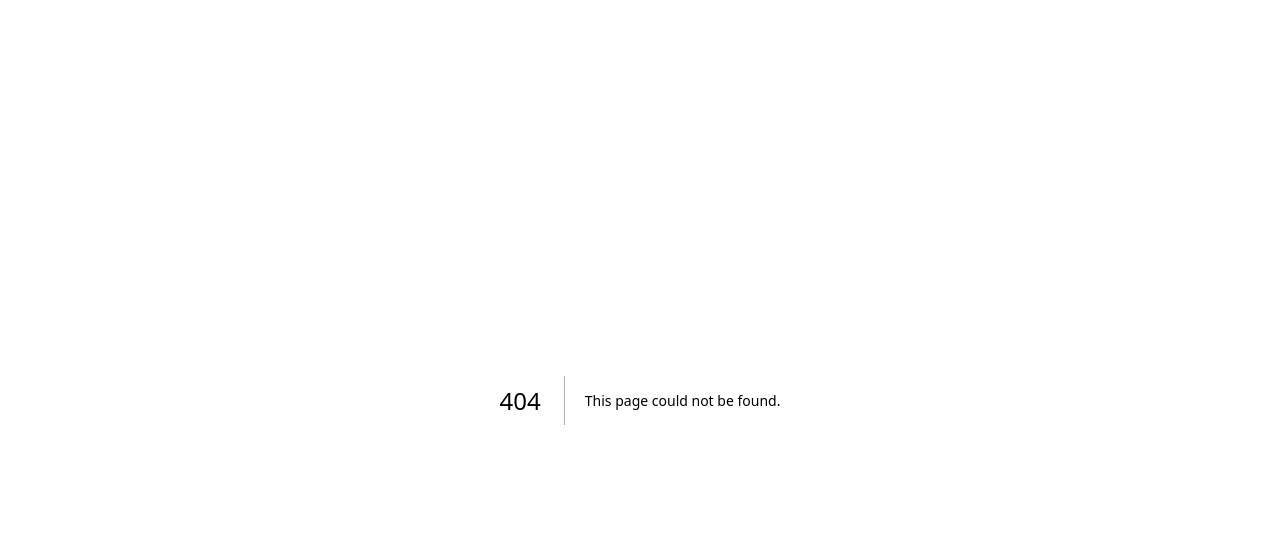
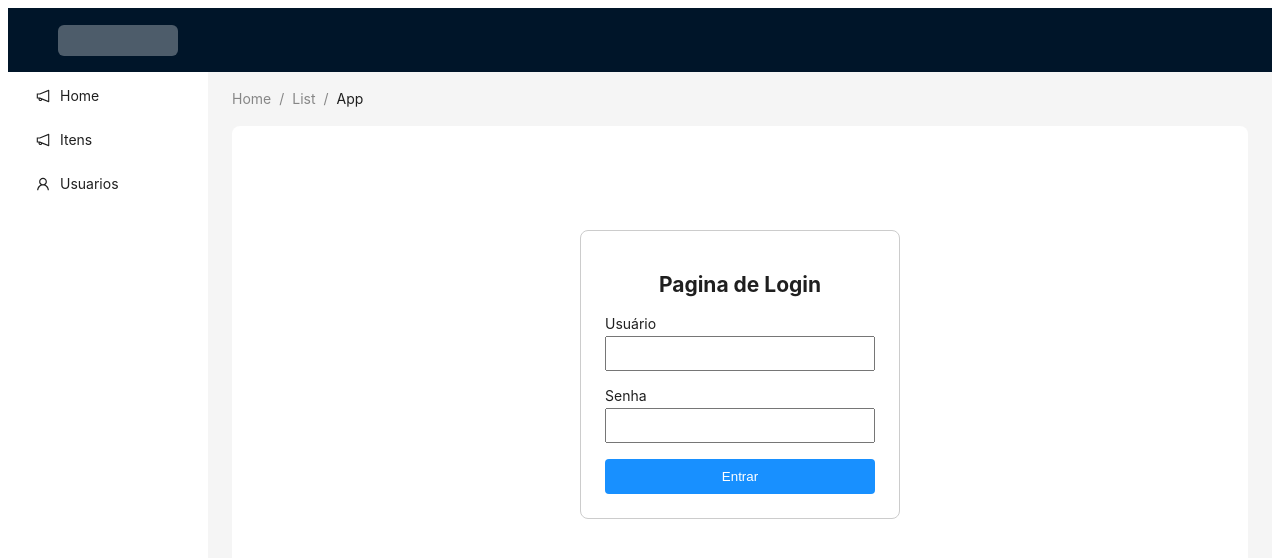
Before and after one commit to Fabrica-Unisales/pie-manager-front, a Next.js app: page /usuarios in a window 1280 px wide. Before the commit this address had no page. Shown: the top 558 px of the page. Built offline with nearby package versions, Linux system fonts and the light colour scheme; what @ant-design/nextjs-registry would draw is missing.

Commit message:
Criação da Pagina de login e botão home

```diff
--- a/src/app/(auth)/layout.js
+++ b/src/app/(auth)/layout.js
@@ -6,8 +6,7 @@ import { items2 } from "@/statics/menuItens";
 
 const { Header, Content, Sider } = Layout;
 
-
-const App = ({children}) => {
+const App = ({ children }) => {
   const {
     token: { colorBgContainer, borderRadiusLG },
   } = theme.useToken();
@@ -18,7 +17,7 @@ const App = ({children}) => {
           <Layout>
             <Header style={{ display: "flex", alignItems: "center" }}>
               <div className="demo-logo" />
-                <div
+              <div
                 style={{
                   width: 120,
                   height: 31,
@@ -26,7 +25,7 @@ const App = ({children}) => {
                   borderRadius: "6px",
                   marginRight: "16px",
                 }}
-                />
+              />
             </Header>
             <Layout>
               <Sider width={200} style={{ background: colorBgContainer }}>
@@ -36,10 +35,15 @@ const App = ({children}) => {
                   defaultOpenKeys={["sub1"]}
                   style={{ height: "100%", borderRight: 0 }}
                   items={items2}
-                  onClick={(e) => {
-                    console.log(e);
-                  }
-                  }
+                  onClick={({ key }) => {
+                    if (key === "home") {
+                      window.location.href = "/home";
+                    } else if (key === "itens") {
+                      window.location.href = "/itens";
+                    } else if (key === "usuarios") {
+                      window.location.href = "/usuarios";
+                    }
+                  }}
                 />
               </Sider>
               <Layout style={{ padding: "0 24px 24px" }}>
--- /dev/null
+++ b/src/app/(auth)/usuarios/page.js
@@ -0,0 +1,49 @@
+"use client";
+import React from "react";
+
+export default function UsuariosLogin() {
+  return (
+    <div
+      style={{
+        maxWidth: 320,
+        margin: "80px auto",
+        padding: 24,
+        border: "1px solid #ccc",
+        borderRadius: 8,
+      }}
+    >
+      <h2 style={{ textAlign: "center" }}>Pagina de Login</h2>
+      <form>
+        <div style={{ marginBottom: 16 }}>
+          <label>Usuário</label>
+          <input
+            type="text"
+            name="usuario"
+            style={{ width: "100%", padding: 8, marginTop: 4 }}
+          />
+        </div>
+        <div style={{ marginBottom: 16 }}>
+          <label>Senha</label>
+          <input
+            type="password"
+            name="senha"
+            style={{ width: "100%", padding: 8, marginTop: 4 }}
+          />
+        </div>
+        <button
+          type="submit"
+          style={{
+            width: "100%",
+            padding: 10,
+            background: "#1890ff",
+            color: "#fff",
+            border: "none",
+            borderRadius: 4,
+          }}
+        >
+          Entrar
+        </button>
+      </form>
+    </div>
+  );
+}
--- a/src/statics/menuItens.js
+++ b/src/statics/menuItens.js
@@ -1,5 +1,6 @@
 "use client";
 import React from "react";
+import Link from "next/link";
 import { NotificationOutlined, UserOutlined } from "@ant-design/icons";
 
 export const items2 = [
@@ -7,27 +8,27 @@ export const items2 = [
     key: "home",
     icon: React.createElement(NotificationOutlined),
     label: (
-      <a href="/home" rel="home">
+      <Link href="/home" rel="home">
         Home
-      </a>
+      </Link>
     ),
   },
   {
-    key: "send",
+    key: "itens",
     icon: React.createElement(NotificationOutlined),
     label: (
-      <a href="/itens" rel="itens">
+      <Link href="/itens" rel="itens">
         Itens
-      </a>
+      </Link>
     ),
   },
   {
-    key: "send",
+    key: "usuarios",
     icon: React.createElement(UserOutlined),
     label: (
-      <a href="/users" rel="users">
+      <Link href="/usuarios" rel="usuarios">
         Usuarios
-      </a>
+      </Link>
     ),
   },
 ];
```
Also changed, not shown: src/app/(auth)/home/page.js (+5 -6 lines), src/app/(auth)/page.js (deleted, +0 -43 lines), src/app/page.js (+16 -9 lines).
